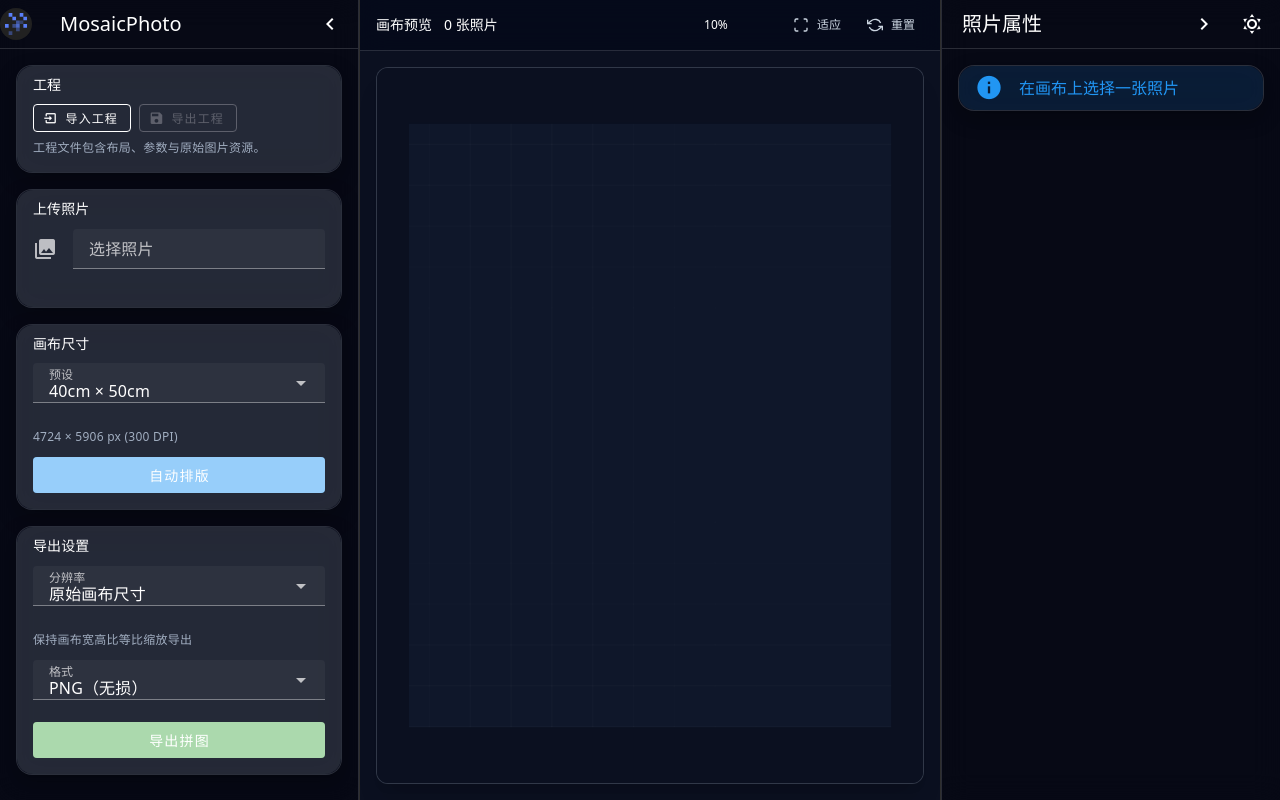
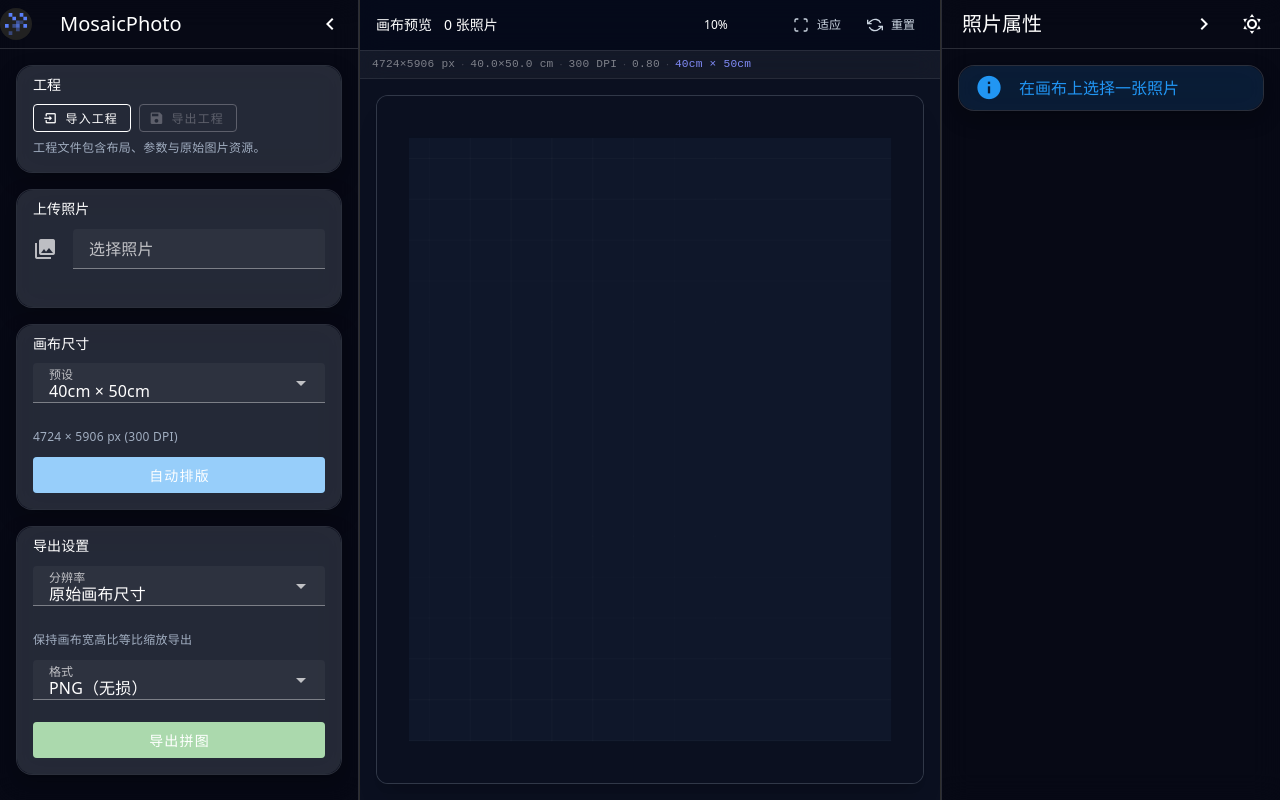
Before and after one commit to hviwen/mosaic-photo, a Vue app: page / in a window 1280 px wide. Built offline with nearby package versions, Linux system fonts and the light colour scheme.

Commit message:
feat: 增加画布信息条和比例条组件，优化照片信息展示

```diff
--- /dev/null
+++ b/src/components/AspectBar.vue
@@ -0,0 +1,99 @@
+<template>
+  <div class="aspect-bar" :class="{ 'aspect-bar--active': active }">
+    <div class="aspect-bar__track">
+      <div
+        class="aspect-bar__line aspect-bar__line--width"
+        :style="{ width: widthPercent + '%' }" />
+      <div
+        class="aspect-bar__line aspect-bar__line--height"
+        :style="{ width: heightPercent + '%' }" />
+    </div>
+    <span class="aspect-bar__label">{{ aspect }}</span>
+  </div>
+</template>
+
+<script setup lang="ts">
+import { computed } from "vue";
+
+const props = defineProps<{
+  width: number | string;
+  height: number | string;
+  aspect: string;
+  active?: boolean;
+}>();
+
+const w = computed(() => Number(props.width) || 1);
+const h = computed(() => Number(props.height) || 1);
+const maxDim = computed(() => Math.max(w.value, h.value));
+
+const widthPercent = computed(() => (w.value / maxDim.value) * 100);
+const heightPercent = computed(() => (h.value / maxDim.value) * 100);
+</script>
+
+<style scoped>
+.aspect-bar {
+  display: flex;
+  align-items: center;
+  gap: 6px;
+  height: 18px;
+}
+
+.aspect-bar__track {
+  flex: 1;
+  display: flex;
+  flex-direction: column;
+  justify-content: center;
+  gap: 2px;
+  min-width: 0;
+}
+
+.aspect-bar__line {
+  height: 3px;
+  border-radius: 1.5px;
+  transform-origin: left center;
+  transition:
+    width 250ms ease,
+    box-shadow 250ms ease,
+    opacity 250ms ease;
+}
+
+.aspect-bar__line--width {
+  background: #6366f1;
+}
+
+.aspect-bar__line--height {
+  background: #06b6d4;
+}
+
+/* Active state: glow + brighter colors */
+.aspect-bar--active .aspect-bar__line--width {
+  background: #818cf8;
+  box-shadow: 0 0 6px rgba(99, 102, 241, 0.5);
+}
+
+.aspect-bar--active .aspect-bar__line--height {
+  background: #22d3ee;
+  box-shadow: 0 0 6px rgba(6, 182, 212, 0.4);
+}
+
+.aspect-bar__label {
+  font-family: "JetBrains Mono", "Fira Code", monospace;
+  font-size: 0.65rem;
+  color: rgba(255, 255, 255, 0.5);
+  white-space: nowrap;
+  min-width: 2.2em;
+  text-align: right;
+  line-height: 1;
+}
+
+.aspect-bar--active .aspect-bar__label {
+  color: rgba(255, 255, 255, 0.75);
+}
+
+/* Respect prefers-reduced-motion */
+@media (prefers-reduced-motion: reduce) {
+  .aspect-bar__line {
+    transition: none;
+  }
+}
+</style>
--- a/src/components/CanvasStage.vue
+++ b/src/components/CanvasStage.vue
@@ -73,6 +73,27 @@
           重置
         </button>
       </div>
+    </div>
+
+    <!-- 画布信息条 -->
+    <div class="canvas-stage__info">
+      <span class="canvas-stage__info-item">
+        {{ store.canvasWidth }}×{{ store.canvasHeight }} px
+      </span>
+      <span class="canvas-stage__info-sep">·</span>
+      <span class="canvas-stage__info-item">
+        {{ canvasPhysicalWidth }}×{{ canvasPhysicalHeight }} cm
+      </span>
+      <span class="canvas-stage__info-sep">·</span>
+      <span class="canvas-stage__info-item">{{ CANVAS_DPI }} DPI</span>
+      <span class="canvas-stage__info-sep">·</span>
+      <span class="canvas-stage__info-item">{{ canvasAspectLabel }}</span>
+      <template v-if="canvasPresetLabel">
+        <span class="canvas-stage__info-sep">·</span>
+        <span class="canvas-stage__info-item canvas-stage__info-item--preset">
+          {{ canvasPresetLabel }}
+        </span>
+      </template>
     </div>
 
     <div
@@ -172,6 +193,28 @@ const viewport = ref<Viewport>({
 const autoFit = ref(true);
 
 const zoomPercent = computed(() => Math.round(viewport.value.scale * 100));
+
+// ---- 画布信息 ----
+const CANVAS_DPI = 300;
+const canvasPhysicalWidth = computed(() =>
+  ((store.canvasWidth / CANVAS_DPI) * 2.54).toFixed(1),
+);
+const canvasPhysicalHeight = computed(() =>
+  ((store.canvasHeight / CANVAS_DPI) * 2.54).toFixed(1),
+);
+const canvasAspectLabel = computed(() => {
+  const w = store.canvasWidth;
+  const h = store.canvasHeight;
+  if (!w || !h) return "—";
+  // Try to find a simple integer ratio via GCD
+  const gcd = (a: number, b: number): number => (b === 0 ? a : gcd(b, a % b));
+  const g = gcd(Math.round(w), Math.round(h));
+  const rw = Math.round(w / g);
+  const rh = Math.round(h / g);
+  if (rw <= 20 && rh <= 20) return `${rw}:${rh}`;
+  return (w / h).toFixed(2);
+});
+const canvasPresetLabel = computed(() => store.currentPreset?.label ?? "");
 
 // 拖拽状态
 type PointerMode =
@@ -1381,4 +1424,36 @@ function drawCropOverlay(c: CanvasRenderingContext2D, photo: PhotoEntity) {
   gap: 0.5rem;
   flex-shrink: 0;
 }
+
+/* ---- 画布信息条 ---- */
+.canvas-stage__info {
+  display: flex;
+  align-items: center;
+  gap: 0;
+  height: 28px;
+  padding: 0 12px;
+  background: rgba(255, 255, 255, 0.04);
+  backdrop-filter: blur(12px);
+  border-bottom: 1px solid rgba(255, 255, 255, 0.08);
+  overflow: hidden;
+  white-space: nowrap;
+  user-select: none;
+}
+
+.canvas-stage__info-item {
+  font-family: "JetBrains Mono", "Fira Code", monospace;
+  font-size: 0.7rem;
+  color: rgba(255, 255, 255, 0.45);
+  letter-spacing: 0.02em;
+}
+
+.canvas-stage__info-item--preset {
+  color: #818cf8;
+}
+
+.canvas-stage__info-sep {
+  margin: 0 6px;
+  color: rgba(255, 255, 255, 0.18);
+  font-size: 0.7rem;
+}
 </style>
--- a/src/components/SidebarRight.vue
+++ b/src/components/SidebarRight.vue
@@ -74,19 +74,34 @@
             <div class="text-caption">文件：{{ selectedPhoto.name }}</div>
             <div class="text-caption">
               原图：{{ selectedPhotoInfo?.original.width }} ×
-              {{ selectedPhotoInfo?.original.height }}，比例
-              {{ selectedPhotoInfo?.original.aspect }}
+              {{ selectedPhotoInfo?.original.height }}
             </div>
+            <AspectBar
+              v-if="selectedPhotoInfo"
+              :width="selectedPhotoInfo.original.width"
+              :height="selectedPhotoInfo.original.height"
+              :aspect="selectedPhotoInfo.original.aspect"
+              :active="!!selectedPhoto" />
             <div class="text-caption">
               用户裁剪：{{ selectedPhotoInfo?.userCrop.width }} ×
-              {{ selectedPhotoInfo?.userCrop.height }}，比例
-              {{ selectedPhotoInfo?.userCrop.aspect }}
+              {{ selectedPhotoInfo?.userCrop.height }}
             </div>
+            <AspectBar
+              v-if="selectedPhotoInfo"
+              :width="selectedPhotoInfo.userCrop.width"
+              :height="selectedPhotoInfo.userCrop.height"
+              :aspect="selectedPhotoInfo.userCrop.aspect"
+              :active="!!selectedPhoto" />
             <div class="text-caption">
               显示裁剪：{{ selectedPhotoInfo?.displayCrop.width }} ×
-              {{ selectedPhotoInfo?.displayCrop.height }}，比例
-              {{ selectedPhotoInfo?.displayCrop.aspect }}
+              {{ selectedPhotoInfo?.displayCrop.height }}
             </div>
+            <AspectBar
+              v-if="selectedPhotoInfo"
+              :width="selectedPhotoInfo.displayCrop.width"
+              :height="selectedPhotoInfo.displayCrop.height"
+              :aspect="selectedPhotoInfo.displayCrop.aspect"
+              :active="!!selectedPhoto" />
             <div class="text-caption">图层：{{ selectedPhoto.zIndex }}</div>
           </div>
         </div>
@@ -455,6 +470,7 @@ import {
 } from "@/utils/smartCrop";
 import type { FilterPreset, PhotoAdjustments } from "@/types";
 import { buildPhotoSelectionInfo } from "@/utils/photoSelectionMetrics";
+import AspectBar from "@/components/AspectBar.vue";
 import {
   CROP_CANCEL_EVENT,
   CROP_CONFIRM_EVENT,
```
Also changed, not shown: 1 other file (tests, documents, lock files or other folders).
